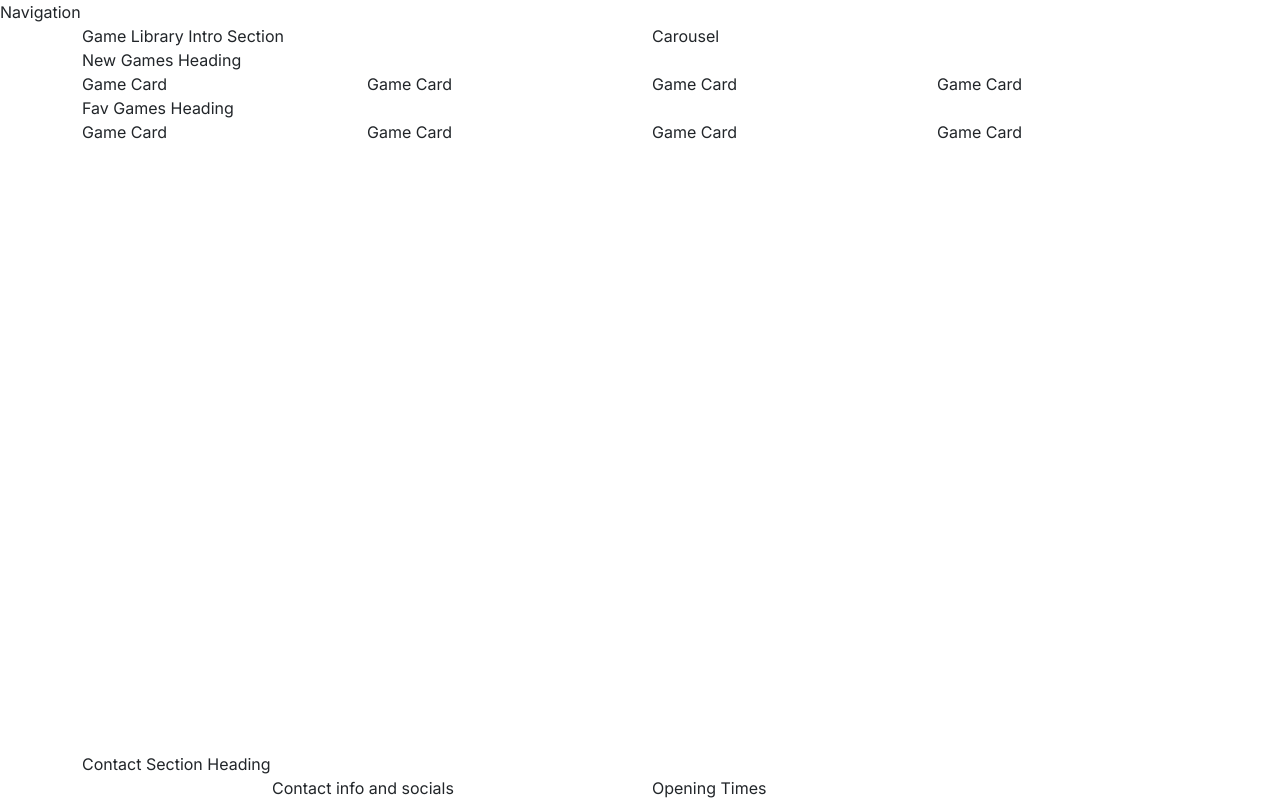
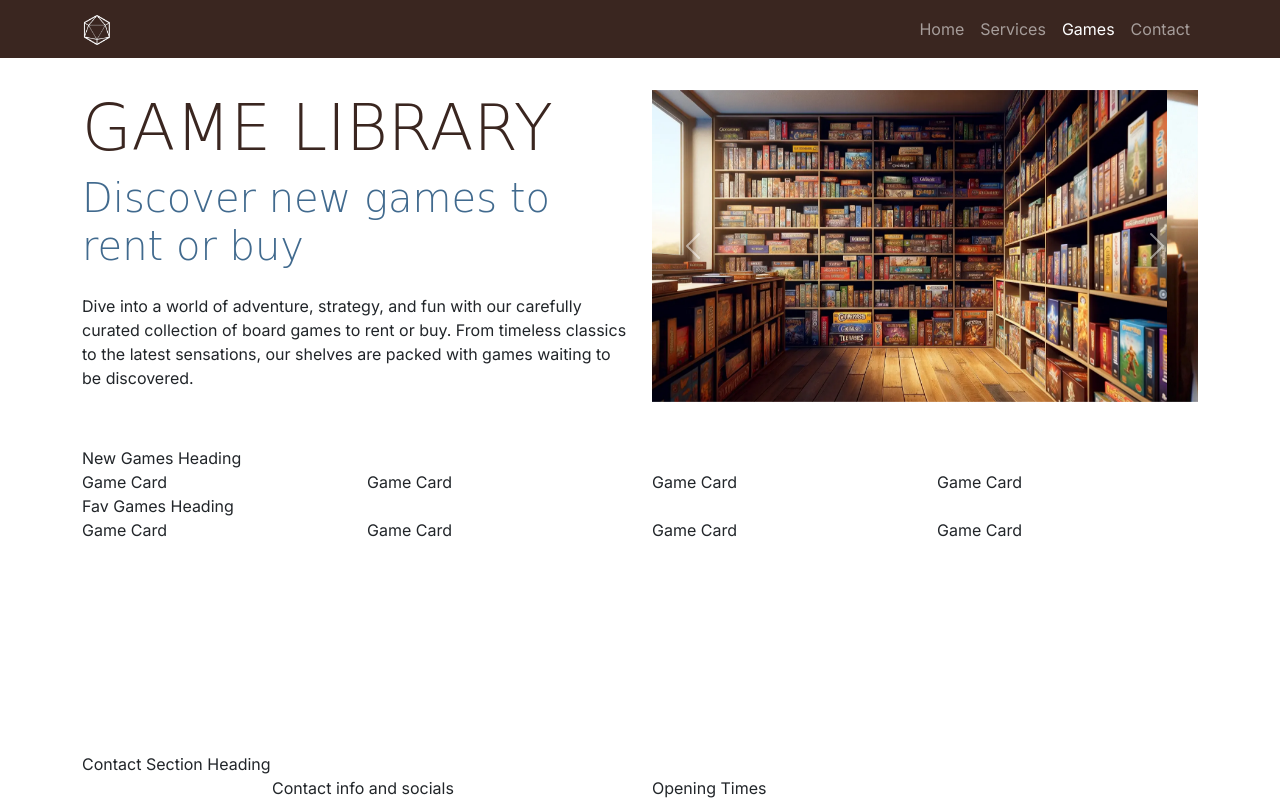
Before and after one commit to Jcasa08/boardwalk-games, a plain HTML site: page game-library.html in a window 1280 px wide. Drawn offline with nearby package versions, Linux system fonts and the light colour scheme; a web font is replaced by a local one.

Commit message:
add game-library navbar and header and style

```diff
--- a/game-library.html
+++ b/game-library.html
@@ -24,12 +24,78 @@
 
 <body class="d-flex flex-column min-vh-100">
     <!--Navigation-->
-    <div>Navigation</div>
-    <!--Header-->
-    <header class="container">
+    <nav id="nav-bar" class="navbar navbar-expand-lg" data-bs-theme="dark">
+        <div class="container">
+            <a class="navbar-brand" href="index.html">
+                <img src="assets/images/logo-sm-white.png" alt="Boardwalk Games Logo" class="logo">
+            </a>
+            <button class="navbar-toggler" type="button" data-bs-toggle="collapse"
+                data-bs-target="#navbarSupportedContent" aria-controls="navbarSupportedContent" aria-expanded="false"
+                aria-label="Toggle navigation">
+                <span class="navbar-toggler-icon"></span>
+            </button>
+            <div class="collapse navbar-collapse" id="navbarSupportedContent">
+                <ul class="navbar-nav ms-auto">
+
+                    <li class="nav-item">
+                        <a class="nav-link" href="index.html">Home</a>
+                    </li>
+                    <li class="nav-item">
+                        <a class="nav-link" href="#">Services</a>
+                    </li>
+                    <li class="nav-item">
+                        <a class="nav-link active" aria-current="page" href="game-library.html">Games</a>
+                    </li>
+                    <li class="nav-item">
+                        <a class="nav-link" href="#">Contact</a>
+                    </li>
+                </ul>
+
+            </div>
+        </div>
+    </nav>
+
+    <header id="header" class="container section">
         <div class="row">
-            <div class="col-12 col-xl-6">Game Library Intro Section</div>
-            <div class="col-12 col-xl-6">Carousel</div>
+            <div class="col-12 col-xl-6 text-center text-xl-start">
+                <h1 class="display-3">Game Library</h1>
+                <p class="lead display-6 sub-heading-color">Discover new games to rent or buy</p>
+                <p class="my-4">Dive into a world of adventure, strategy, and fun with our carefully curated collection
+                    of board games to rent or buy. From timeless classics to the latest sensations, our shelves are
+                    packed with games waiting to be discovered.</p>
+            </div>
+            <div class="col-12 col-xl-6">
+                <div id="carouselExampleAutoplaying" class="carousel slide" data-bs-ride="carousel">
+                    <div class="carousel-inner">
+                        <div class="carousel-item active">
+                            <img src="assets/images/game-library-carousel-1.webp" class="d-block w-100"
+                                alt="Bookshelves filled with boardgames">
+                        </div>
+                        <div class="carousel-item">
+                            <img src="assets/images/game-library-carousel-2.webp" class="d-block w-100"
+                                alt="Bookshelves filled with boardgames">
+                        </div>
+                        <div class="carousel-item">
+                            <img src="assets/images/game-library-carousel-3.webp" class="d-block w-100"
+                                alt="Bookshelves filled with boardgames, one man is browsing the shelves">
+                        </div>
+                        <div class="carousel-item">
+                            <img src="assets/images/game-library-carousel-4.webp" class="d-block w-100"
+                                alt="8 board games stacked on top of each other">
+                        </div>
+                    </div>
+                    <button class="carousel-control-prev" type="button" data-bs-target="#carouselExampleAutoplaying"
+                        data-bs-slide="prev">
+                        <span class="carousel-control-prev-icon" aria-hidden="true"></span>
+                        <span class="visually-hidden">Previous</span>
+                    </button>
+                    <button class="carousel-control-next" type="button" data-bs-target="#carouselExampleAutoplaying"
+                        data-bs-slide="next">
+                        <span class="carousel-control-next-icon" aria-hidden="true"></span>
+                        <span class="visually-hidden">Next</span>
+                    </button>
+                </div>
+            </div>
         </div>
     </header>
 
@@ -68,7 +134,12 @@
             </div>
         </div>
     </footer>
-
+    <!--Bootstrap JS-->
+    <script src="https://cdn.jsdelivr.net/npm/bootstrap@5.3.8/dist/js/bootstrap.bundle.min.js"
+        integrity="sha384-FKyoEForCGlyvwx9Hj09JcYn3nv7wiPVlz7YYwJrWVcXK/BmnVDxM+D2scQbITxI"
+        crossorigin="anonymous"></script>
+    <!--Font Awesome JS-->
+    <script src="https://kit.fontawesome.com/5089733e1f.js" crossorigin="anonymous"></script>
 </body>
 
 </html>
```
